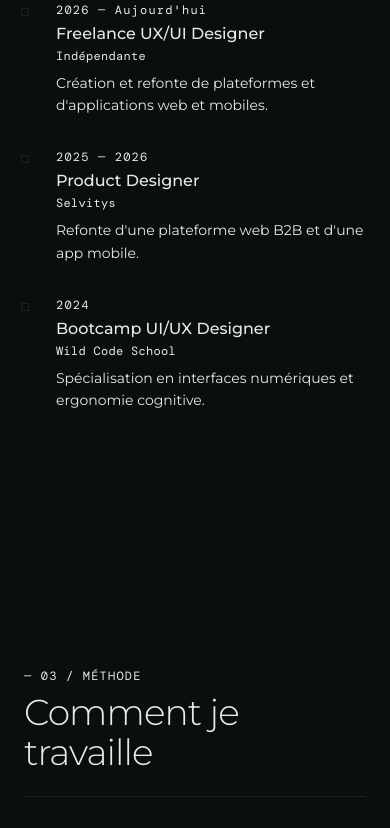
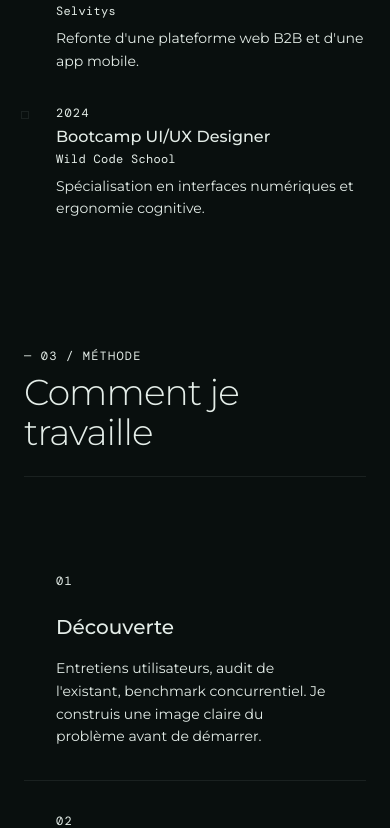
Before and after one commit to Jhuunter/portfolio-ux-ui, a React (Vite) app: page / in a window 390 px wide. Shown: the part 5548-6376 px from the top of the page. Built offline with nearby package versions, Linux system fonts and the light colour scheme; a web font is replaced by a local one.

Commit message:
Ajustement: réduction des marges entre les sections sur la version mobile de la page d'accueil

```diff
--- a/src/app/components/About.tsx
+++ b/src/app/components/About.tsx
@@ -2,7 +2,7 @@ import { SectionTitle } from "./SectionTitle";
 
 export function About() {
   return (
-    <section id="apropos" className="py-32 px-6 md:px-12 bg-card">
+    <section id="apropos" className="py-16 md:py-32 px-6 md:px-12 bg-card">
       <div className="max-w-[1200px] mx-auto grid grid-cols-1 md:grid-cols-12 gap-16">
         {/* Left */}
         <div className="md:col-span-5 flex flex-col">
--- a/src/app/components/Contact.tsx
+++ b/src/app/components/Contact.tsx
@@ -6,7 +6,7 @@ export function Contact() {
   return (
     <section
       id="contact"
-      className="py-32 px-6 md:px-12"
+      className="py-16 md:py-32 px-6 md:px-12"
       style={{ background: "linear-gradient(135deg, #060E0C 0%, #0D2520 45%, #163830 100%)" }}
     >
       <div className="max-w-[1200px] mx-auto">
--- a/src/app/components/Process.tsx
+++ b/src/app/components/Process.tsx
@@ -2,7 +2,7 @@ import { SectionTitle } from "./SectionTitle";
 
 export function Process() {
   return (
-    <section id="methode" className="py-32 px-6 md:px-12">
+    <section id="methode" className="py-16 md:py-32 px-6 md:px-12">
       <div className="max-w-[1200px] mx-auto">
         <SectionTitle title="— 03 / Méthode">
           <h2 className="text-4xl md:text-5xl font-light mt-2 tracking-tight">
--- a/src/app/components/Projects.tsx
+++ b/src/app/components/Projects.tsx
@@ -5,7 +5,7 @@ import { SectionTitle } from "./SectionTitle";
 
 export function Projects() {
   return (
-    <section id="projets" className="py-32 px-6 md:px-12">
+    <section id="projets" className="py-16 md:py-32 px-6 md:px-12">
       <div className="max-w-[1200px] mx-auto">
         {/* Section header */}
         <SectionTitle title="— 01 / Mes projets" subtitle="2024 — Aujourd'hui" />
--- a/src/app/projets/details/Ekoo.tsx
+++ b/src/app/projets/details/Ekoo.tsx
@@ -203,7 +203,7 @@ export function EkooDetails({ project }: { project: any }) {
             </div>
           </div>
 
-          <div className="mt-16 w-full relative -mx-4 px-4 md:mx-0 md:px-0">
+          <div className="mt-16 w-full relative">
             <Carousel
               setApi={setApi}
               opts={{
```
